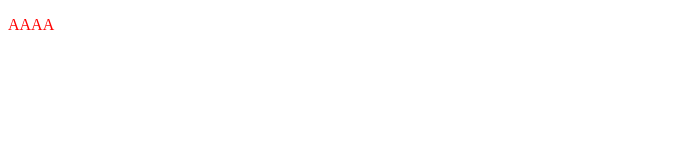
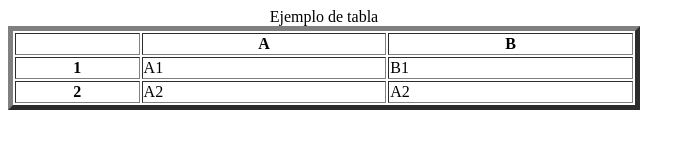
Before and after one commit to lauracriss52/veterinaria, a plain HTML site: page index.html in a window 1280 px wide. Shown: the whole page, without its empty margins (0-695 px from the left). Drawn offline with Linux system fonts and the light colour scheme.

Commit message:
Actualización index
Cree una tabla

```diff
--- a/index.html
+++ b/index.html
@@ -2,8 +2,30 @@
 <head>
   <meta charset="utf-8">
   <title>HTML</title>
+    <script type="css">
+
+    </script>
 </head>
 <body>
   <!-- contenido de la página -->
-  <p style="color: red">AAAA</p>
+       <table border="5" width="50%">
+          <caption>Ejemplo de tabla</caption>
+          <tbody>
+                <tr>
+                  <td></td>
+                  <th>A</th>
+                  <th>B</th>
+                </tr>
+                <tr>
+                  <th>1</th>
+                  <td>A1</td>
+                  <td>B1</td>
+                </tr>
+                <tr>
+                  <th>2</th>
+                  <td>A2</td>
+                  <td>A2</td>
+                </tr>
+          </tbody>
+    </table>
 </body>
```
